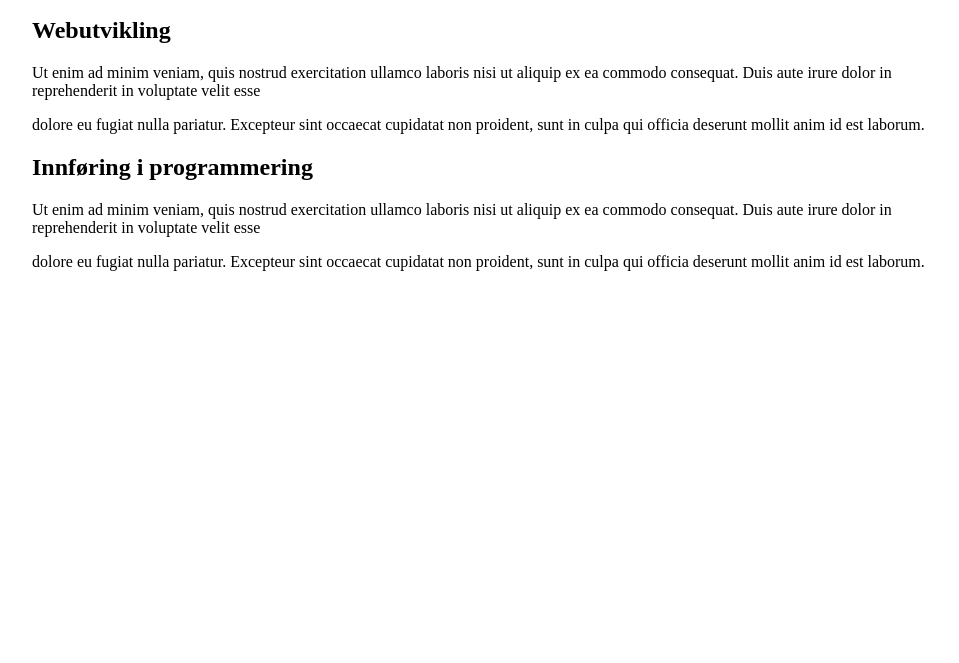
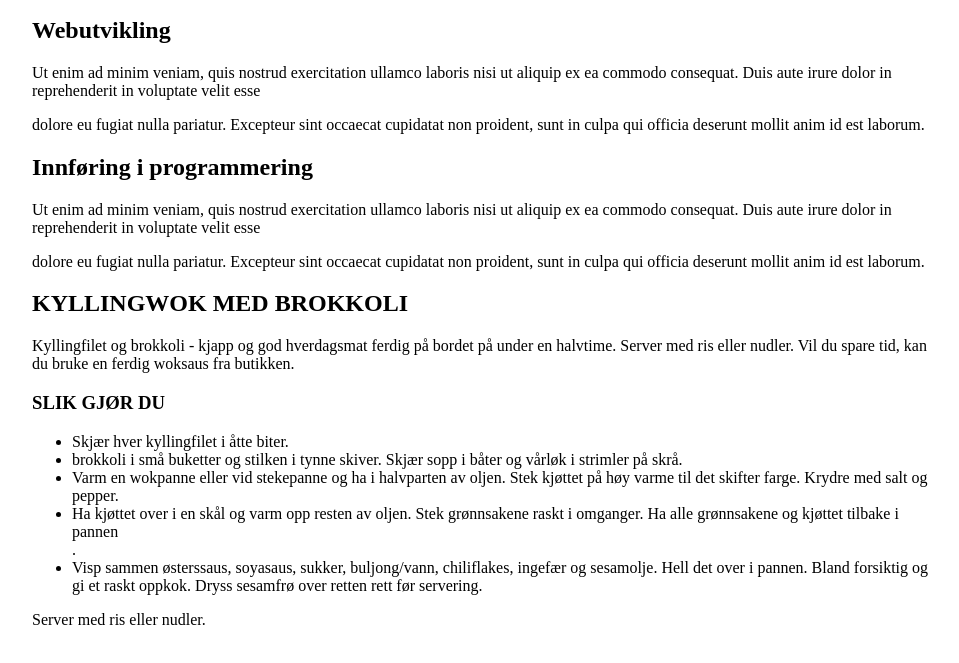
Before and after one commit to MathiasJohansen/Webutvikling2022, a plain HTML site: page index.html in a window 1280 px wide. Shown: the part 101-764 px from the top of the page, without its empty margins (158-1117 px from the left). Drawn offline with Linux system fonts and the light colour scheme.

Commit message:
Update index.html

```diff
--- a/index.html
+++ b/index.html
@@ -27,6 +27,24 @@
             <p>dolore eu fugiat nulla pariatur.
             Excepteur sint occaecat cupidatat non proident, sunt in culpa qui officia deserunt mollit anim id est laborum.</p>
             </article>
+            <article>
+                <h2>KYLLINGWOK MED BROKKOLI</h2>
+
+                <p>Kyllingfilet og brokkoli - kjapp og god hverdagsmat ferdig på bordet på under en halvtime. Server med ris eller nudler.
+                Vil du spare tid, kan du bruke en ferdig woksaus fra butikken.</p>
+
+                <h3>SLIK GJØR DU</h3>
+                <ul>
+                    <li>Skjær hver kyllingfilet i åtte biter.</li>
+                    <li>brokkoli i små buketter og stilken i tynne skiver. Skjær sopp i båter og vårløk i strimler på skrå.</li>
+                    <li>Varm en wokpanne eller vid stekepanne og ha i halvparten av oljen. Stek kjøttet på høy varme til det skifter farge. Krydre med salt og pepper.</li>
+                    <li>Ha kjøttet over i en skål og varm opp resten av oljen. Stek grønnsakene raskt i omganger. Ha alle grønnsakene og kjøttet tilbake i pannen</li>.
+                    <li>Visp sammen østerssaus, soyasaus, sukker, buljong/vann, chiliflakes, ingefær og sesamolje. Hell det over i pannen. Bland forsiktig og gi et raskt oppkok.
+                        Dryss sesamfrø over retten rett før servering.</li>
+                </ul>
+
+                <p>Server med ris eller nudler.</p>
+            </article>
         </main>
 
 
```
